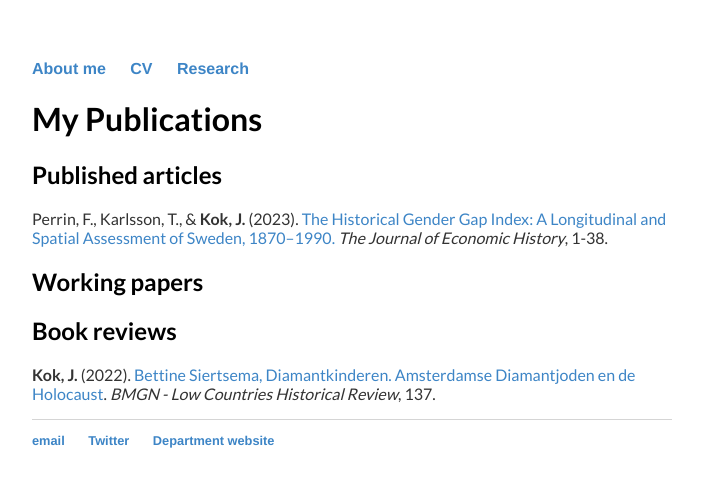
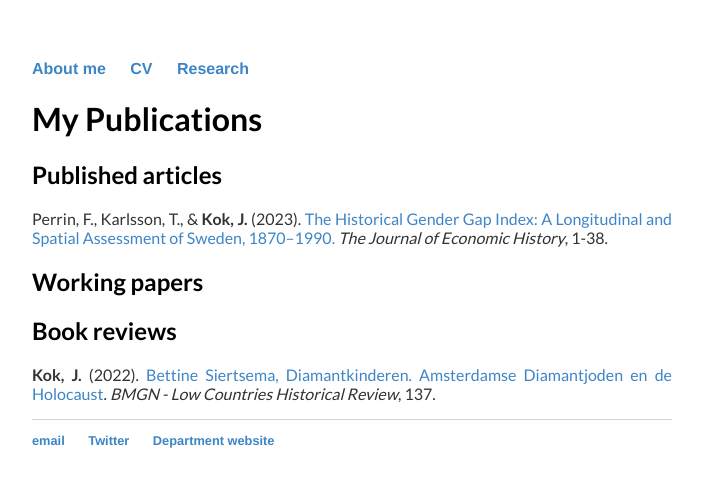
Before and after one commit to kok-joris/kok-joris.github.io, a Jekyll site: the page built from research/index.html, in a window 1280 px wide. Shown: the top 487 px of the page, without its empty margins (288-991 px from the left). Built offline with Jekyll 4.4.1, drawn with Linux system fonts in a browser that asks for light colours; Markdown is read by kramdown in place of the engine named in the settings.

Commit message:
Update index.html

```diff
--- a/research/index.html
+++ b/research/index.html
@@ -5,14 +5,14 @@ title: Research
 <div class="blurb">
 	<h1>My Publications</h1>
 	<h2>Published articles</h2>
-	<p> Perrin, F., Karlsson, T., & <b>Kok, J.</b> (2023). <a href="https://www.cambridge.org/core/services/aop-cambridge-core/content/view/D50225E04E4573AA7D3B175032291B2C/S0022050723000359a.pdf/the-historical-gender-gap-index-a-longitudinal-and-spatial-assessment-of-sweden-1870-1990.pdf" target="_blank">The Historical Gender Gap Index: A Longitudinal and Spatial Assessment of Sweden, 1870–1990.</a> <i>The Journal of Economic History</i>, 1-38.
+	<p align="justify"> Perrin, F., Karlsson, T., & <b>Kok, J.</b> (2023). <a href="https://www.cambridge.org/core/services/aop-cambridge-core/content/view/D50225E04E4573AA7D3B175032291B2C/S0022050723000359a.pdf/the-historical-gender-gap-index-a-longitudinal-and-spatial-assessment-of-sweden-1870-1990.pdf" target="_blank">The Historical Gender Gap Index: A Longitudinal and Spatial Assessment of Sweden, 1870–1990.</a> <i>The Journal of Economic History</i>, 1-38.
 
 	<h2>Working papers</h2>
 	<p>
 	</p>
 
 	<h2>Book reviews</h2>
-	<p>
+	<p align="justify">
 		<b>Kok, J.</b> (2022). <a href="https://bmgn-lchr.nl/article/view/11294/13620" target="_blank">Bettine Siertsema, Diamantkinderen. Amsterdamse Diamantjoden en de Holocaust</a>. <i>BMGN - Low Countries Historical Review</i>, 137.
 	</p>
 
```
